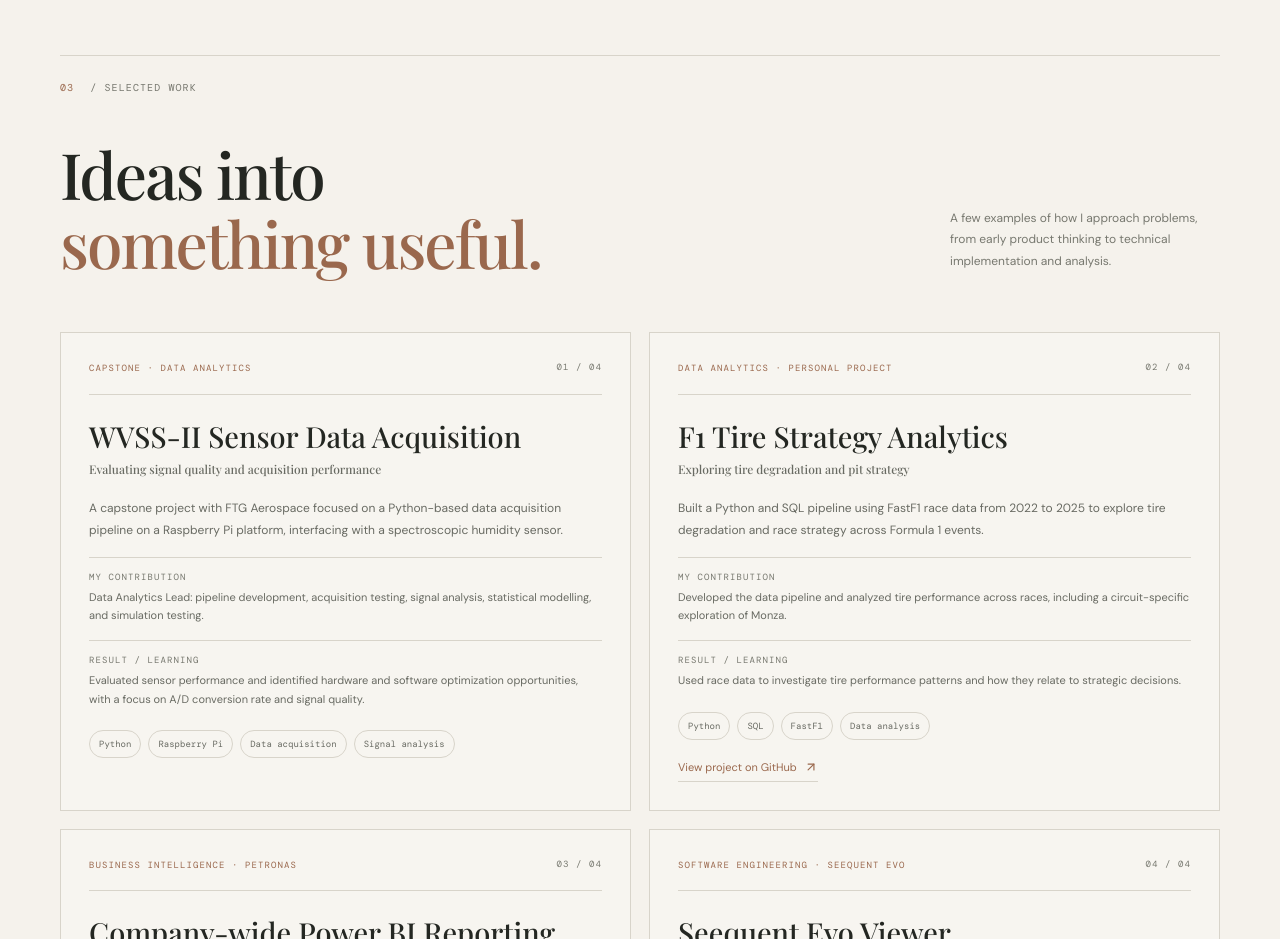
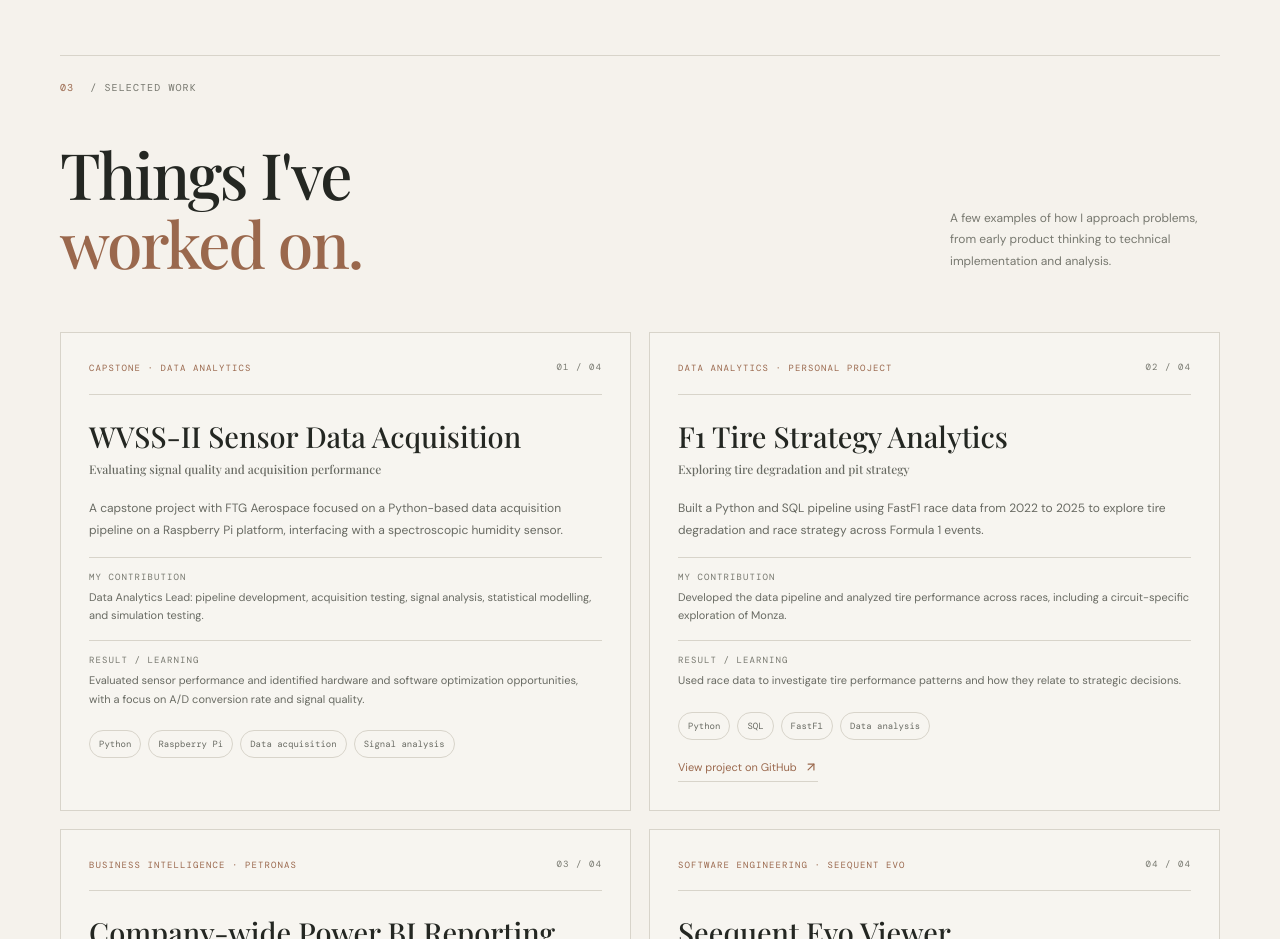
Before and after one commit to srshendye/sanika-portfolio, a React (Vite) app: page / in a window 1280 px wide. Shown: the part 4220-5159 px from the top of the page. Built offline with nearby package versions, Linux system fonts and the light colour scheme.

Commit message:
Update selected work section heading

```diff
--- a/src/App.tsx
+++ b/src/App.tsx
@@ -229,7 +229,7 @@ function App() {
         <section className="projects-section section-wrap" id="projects">
           <div className="section-label"><span>03</span> / SELECTED WORK</div>
           <div className="section-heading-row">
-            <h2>Ideas into<br /><em>something useful.</em></h2>
+            <h2>Things I've<br /><em>worked on.</em></h2>
             <p className="section-aside">A few examples of how I approach problems, from early product thinking to technical implementation and analysis.</p>
           </div>
           <div className="project-grid">
```
